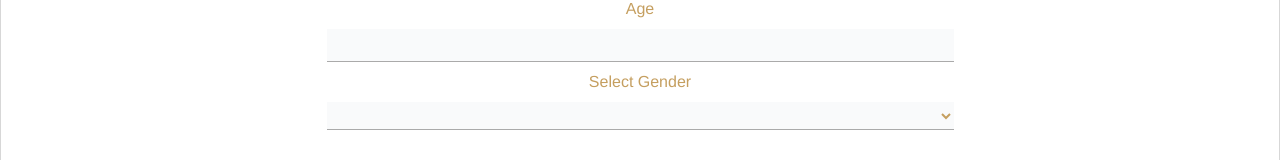
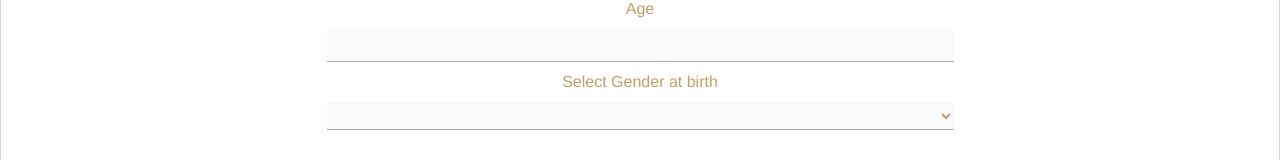
Before and after one commit to Team-Spice/salt-final-project, a React (Vite) app in the folder final-project/: page /FirstChart in a window 1280 px wide. Shown: the part 627-787 px from the top of the page. Built offline with nearby package versions, Linux system fonts and the light colour scheme; no server answers.

Commit message:
Add at birth to gender

```diff
--- a/final-project/src/components/FirstChart.tsx
+++ b/final-project/src/components/FirstChart.tsx
@@ -70,7 +70,7 @@ const FirstChart = ({
           min={0}
         ></input>
         <div className="div-gender-select-submit">
-          <label htmlFor="gender">Select Gender</label>
+          <label htmlFor="gender">Select Gender at birth</label>
           <select
             id="gender"
             onChange={(e) => setGender(e.target.value)}
--- a/final-project/src/components/MainChart.tsx
+++ b/final-project/src/components/MainChart.tsx
@@ -84,7 +84,7 @@ const MainChart = ({
         </select>
       </div>
       <div className="div-select-gender flex flex-col">
-        <label htmlFor="gender">Select Gender </label>
+        <label htmlFor="gender">Select Gender at birth </label>
         <select
           id="gender"
           onChange={(e) => setSelectedGender(e.target.value)}
```
Also changed, not shown: 1 other file (tests, documents, lock files or other folders).
